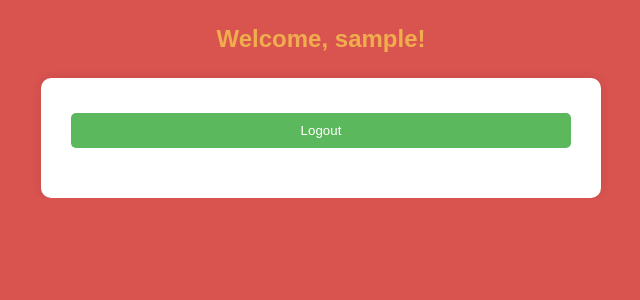
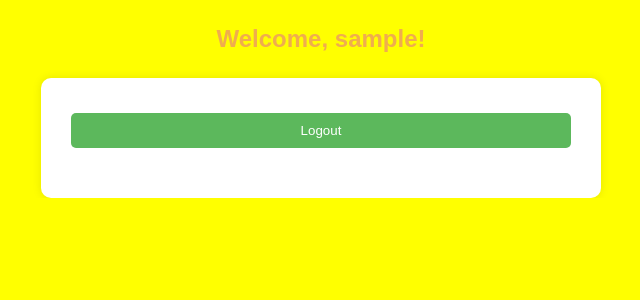
Before and after one commit to fumigadoraecoplagas/webapp, a Django app: page / in a window 1280 px wide. Shown: the top 300 px of the page, without its empty margins (319-959 px from the left). Run offline with Django 5.2, Linux system fonts and the light colour scheme; the visitor is signed in with stand-in values (Sample User, id 1).

Commit message:
Test inline CSS

```diff
--- a/ventas/templates/ventas/index.html
+++ b/ventas/templates/ventas/index.html
@@ -6,6 +6,11 @@
     <title>Home</title>
     {% load static %}
     <link rel="stylesheet" href="{% static 'css/styles.css' %}">
+    <style>
+        body {
+            background-color: yellow; /* Cambia este color para verificar */
+        }
+    </style>
 </head>
 <body>
     <div class="container">
```
